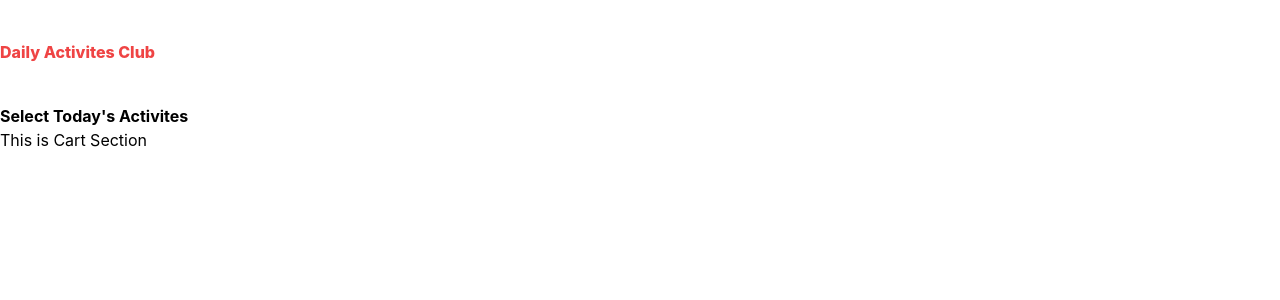
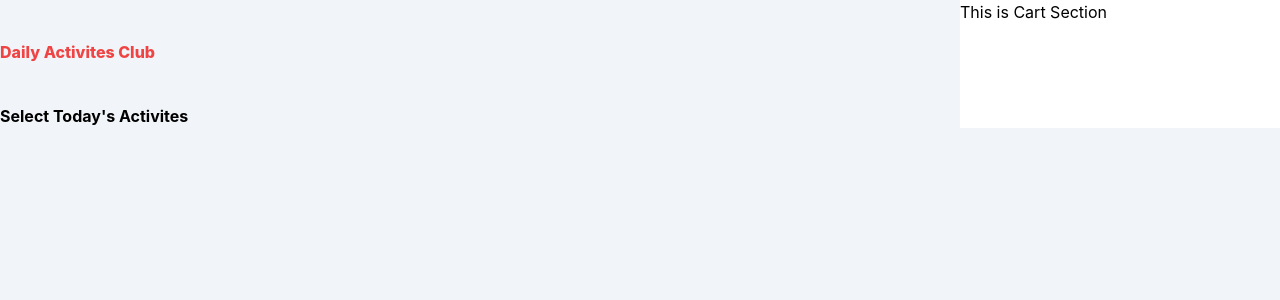
Before and after one commit to Nafis-Fahim50/daily-activites-club, a React (Create React App) app: page / in a window 1280 px wide. Shown: the top 300 px of the page. Built offline with nearby package versions, Linux system fonts and the light colour scheme.

Commit message:
added activity and cart section

```diff
--- a/public/index.html
+++ b/public/index.html
@@ -27,7 +27,7 @@
     <script src="https://cdn.tailwindcss.com"></script>
     <title>Daily Activites Club</title>
   </head>
-  <body>
+  <body class=" bg-slate-100">
     <noscript>You need to enable JavaScript to run this app.</noscript>
     <div id="root"></div>
     <!--
--- a/src/components/Home/Home.css
+++ b/src/components/Home/Home.css
@@ -0,0 +1,4 @@
+.home-container{
+    display: grid;
+    grid-template-columns: 3fr 1fr;
+}
--- a/src/components/Home/Home.js
+++ b/src/components/Home/Home.js
@@ -5,14 +5,15 @@ import './Home.css'
 const Home = () => {
     return (
         <div>
-            <div>
+            <div className='home-container'>
+                <div>
                 <h1 className='text-red-500 font-extrabold mt-10'>Daily Activites Club</h1>
-                <Activites></Activites>
+                    <Activites></Activites>
+                </div>
+                <div className='bg-white'>
+                    This is Cart Section
+                </div>
             </div>
-            <div>
-                This is Cart Section
-            </div>
-
         </div>
     );
 };
```
